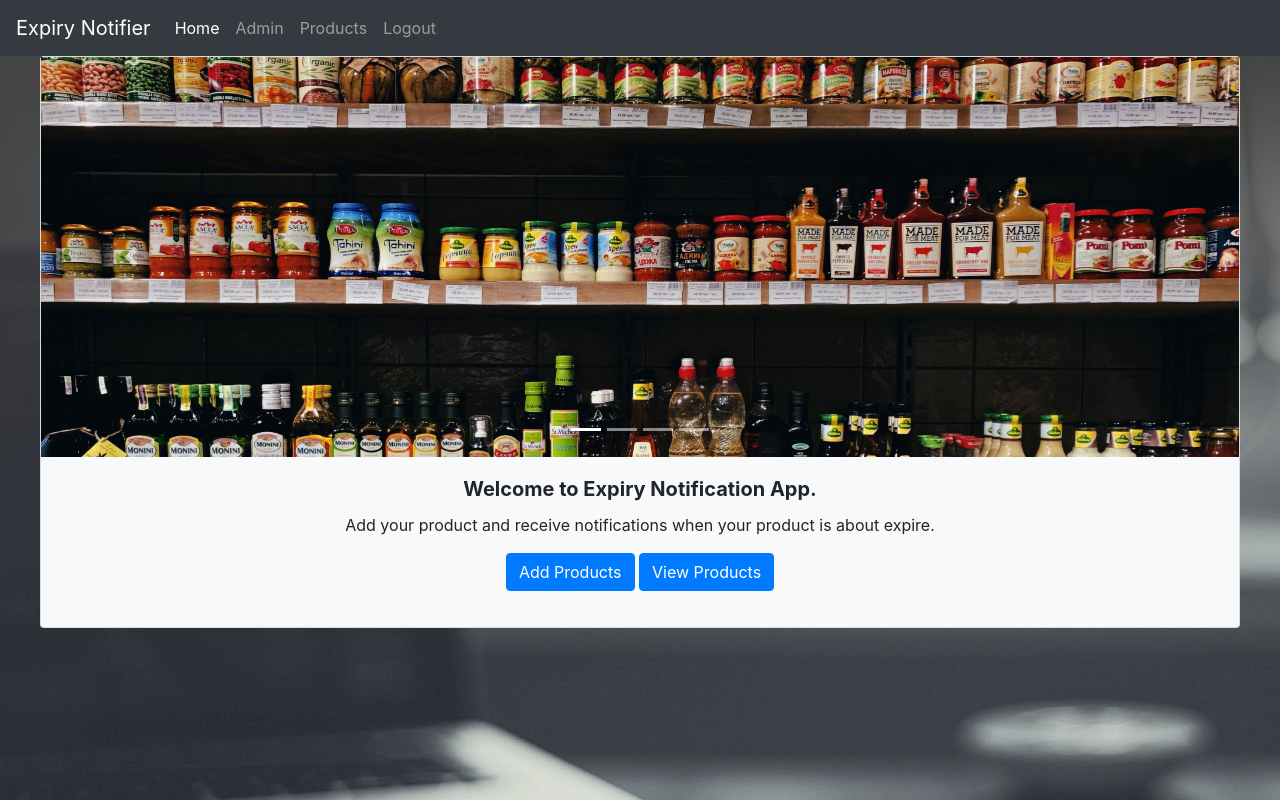
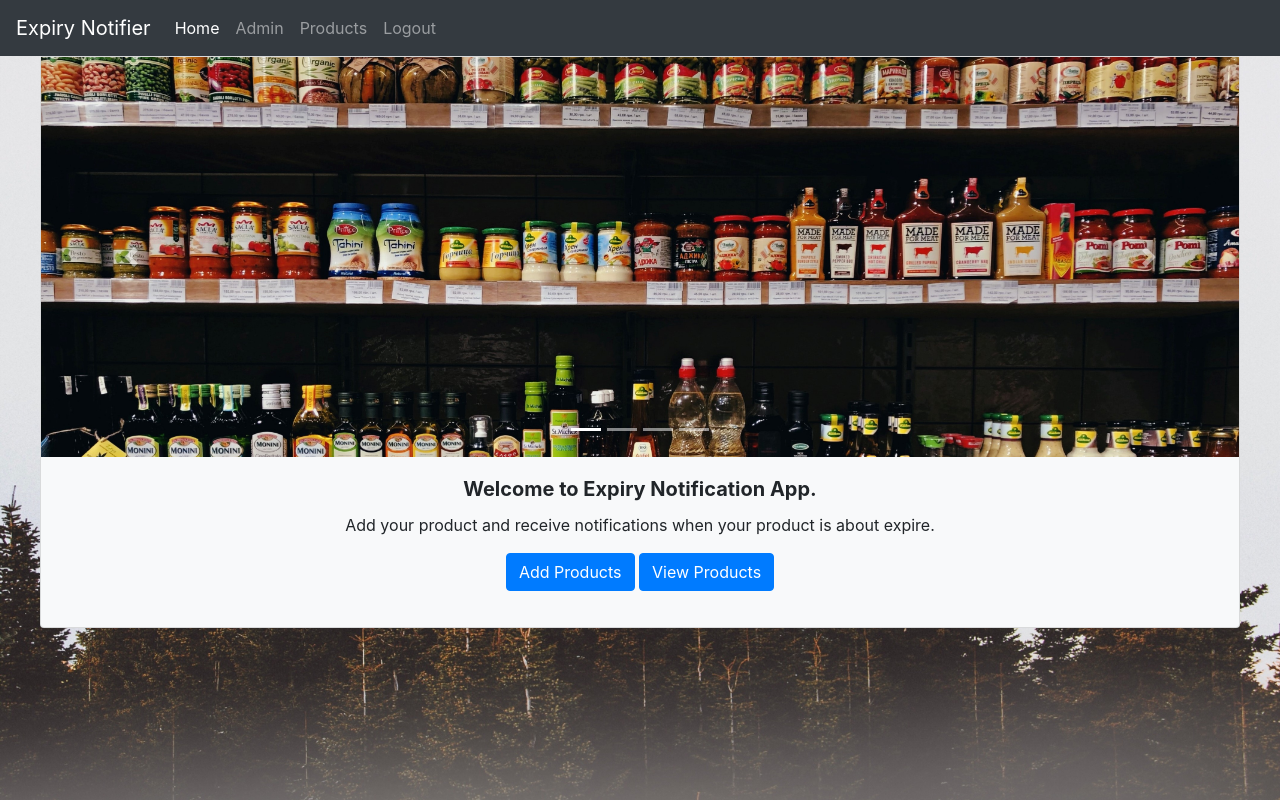
Before and after one commit to Vivek-Gupta21/ExpiryNotification, a Django app: page /expirynotification/home/ in a window 1280 px wide. Run offline with Django 3.2, Linux system fonts and the light colour scheme; the visitor is signed in with stand-in values (Sample User, id 1); some libraries are stand-ins or nearby versions.

Commit message:
changed background image

```diff
--- a/templates/ProductExpiryNotification/base.html
+++ b/templates/ProductExpiryNotification/base.html
@@ -9,6 +9,8 @@
         <style>
             body {
                 background-image: url("{% static "img/bg.jpg" %}");
+                background-repeat: repeat;
+                background-size: cover;
             }
         </style>
         <link href="//maxcdn.bootstrapcdn.com/bootstrap/4.0.0/css/bootstrap.min.css" rel="stylesheet" id="bootstrap-css">
```
Also changed, not shown: static/img/bg.jpg, 1 other file.
